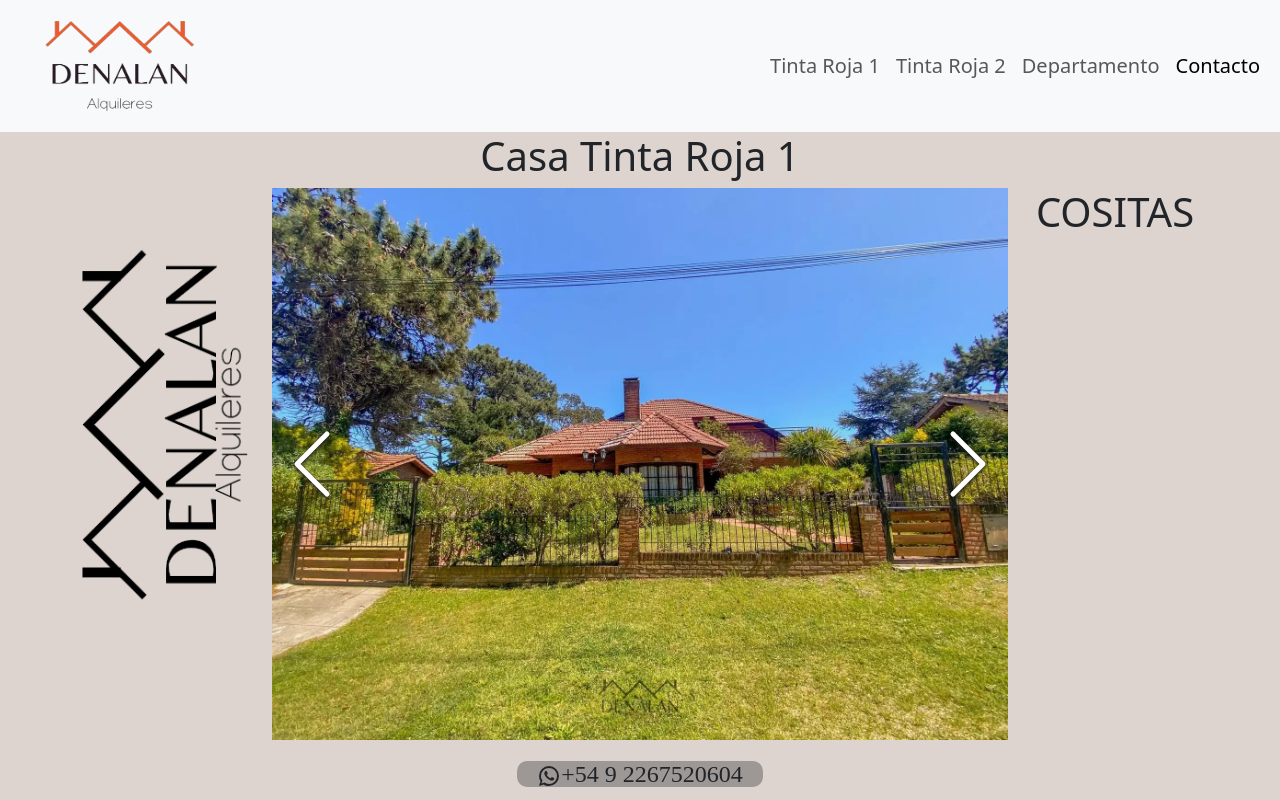
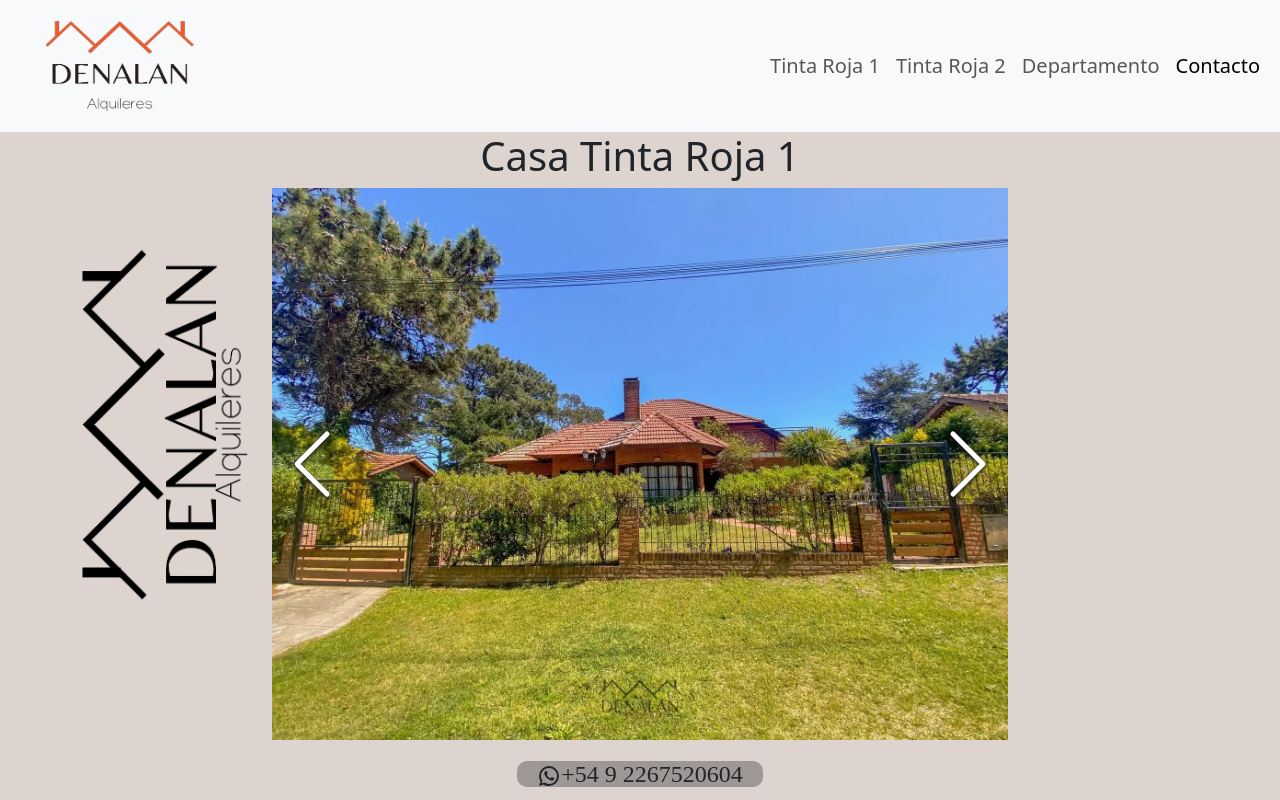
Before and after one commit to bullon7/denalan-front, a React (Create React App) app: page /contacto in a window 1280 px wide. Shown: the top 800 px of the page. Built offline with nearby package versions, Linux system fonts and the light colour scheme.

Commit message:
Antes de q se rompa todo por pasarlo a vite

```diff
--- a/src/components/Header.jsx
+++ b/src/components/Header.jsx
@@ -40,7 +40,10 @@
               </h4>
             </div>
             <div className="col-12 col-sm-2">
-              <h1>COSITAS</h1>
+              <div className="octagono"></div>
+              <div className="octagono"></div>
+              <div className="octagono"></div>
+              <div className="octagono"></div>
             </div>
             <div className="col ">
               <p className="d-inline-block texto-desc">
--- a/src/styles/components/Header.css
+++ b/src/styles/components/Header.css
@@ -22,3 +22,8 @@
     border-radius: 20px;
 
 }
+
+.octagono {
+    clip-path: polygon(30% 0%, 70% 0%, 100% 30%, 100% 70%, 70% 100%, 30% 100%, 0% 70%, 0% 30%);
+    background-color: aqua;
+}
```
